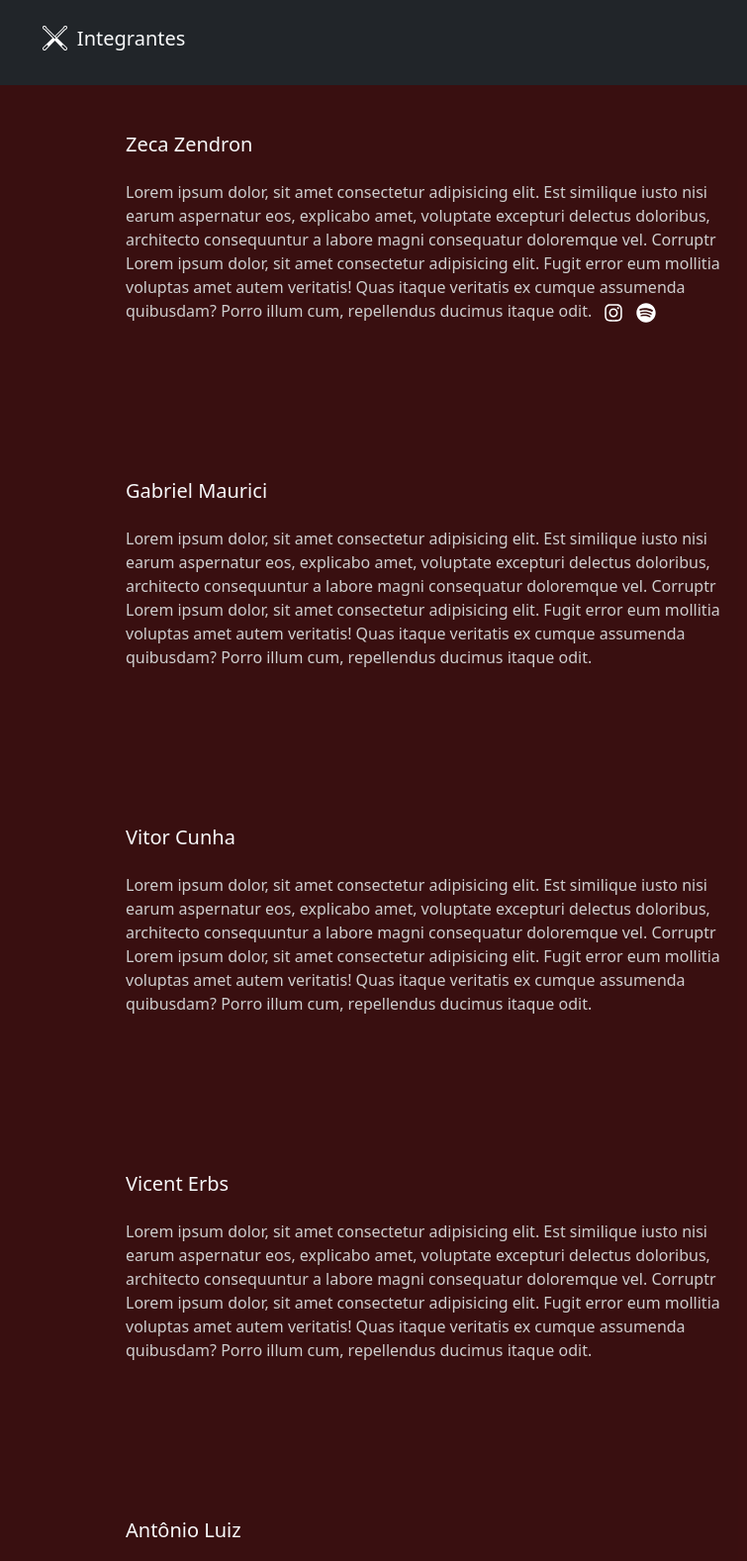
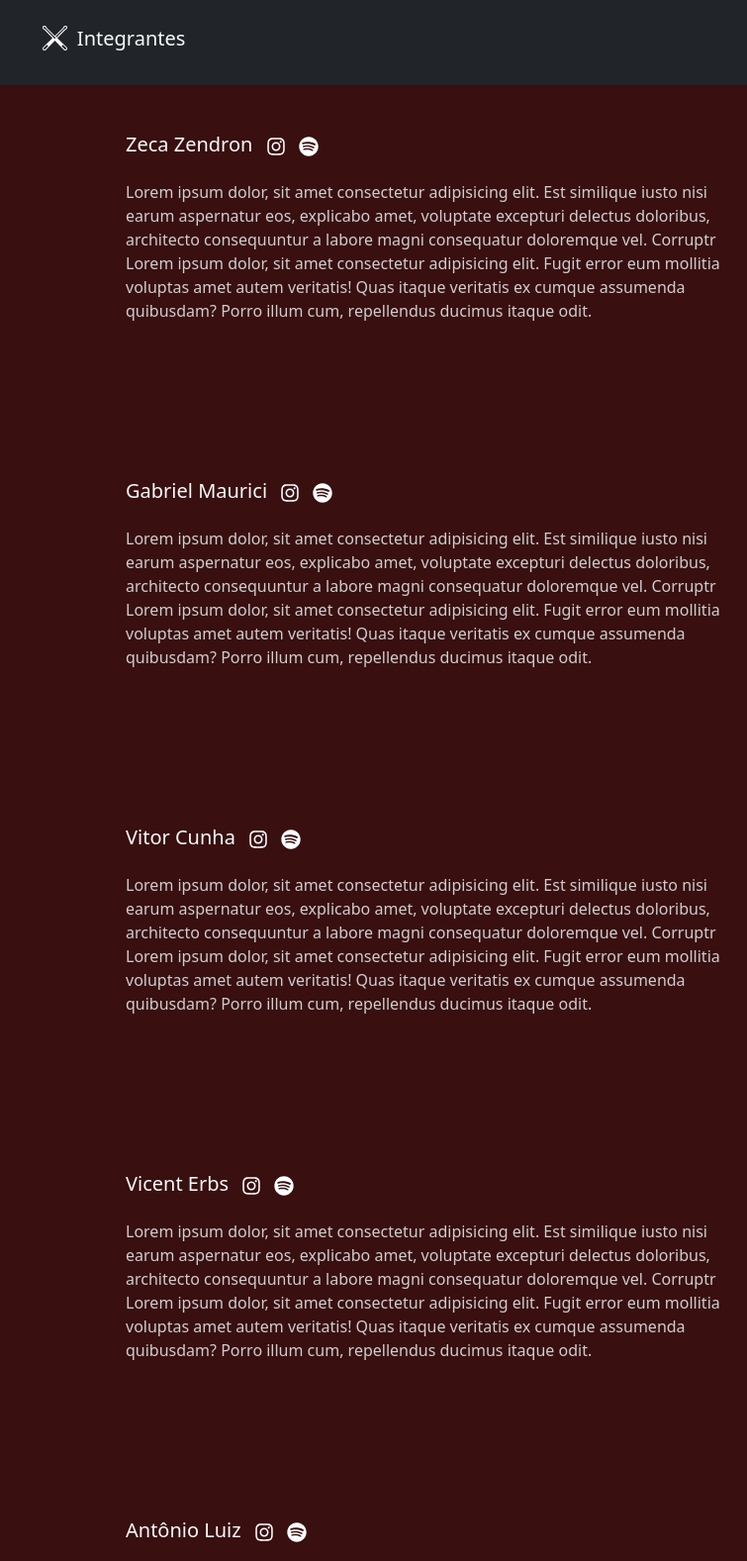
Before and after one commit to gabrielmaurici/site-petala-quinto, a plain HTML site: page index.html in a window 1280 px wide. Shown: the part 1600-3177 px from the top of the page at 99% size, 525-1280 px from the left. Drawn offline with nearby package versions, Linux system fonts and the light colour scheme.

Commit message:
bordas e ícones nos integrantes

```diff
--- a/index.html
+++ b/index.html
@@ -158,12 +158,13 @@
               <img src="./fotos/zeca-longe.jpg" class="img-fluid img-responsive borda-integrantes" alt="Zeca Longe">
             </div>
             <div class="col-md-12 col-xl-6 pb-5">
-              <h5 class="text-light pb-3">Zeca Zendron</h5>
+              <h5 class="text-light pb-3">Zeca Zendron
+                <a class="px-2" href="https://www.instagram.com/zecazn/" target="_blank"><img src="./svg/instagram-brands.svg" class="redes-sociais" alt="Instagram"></a>
+                <a href="https://open.spotify.com/playlist/1N3mWbYC65Gikn42bgd9bX?si=b-43aKvNTMCcxiSbP6lsbA&nd=1" target="_blank"><img src="./svg/spotify-brands.svg" class="redes-sociais" alt="Facebook"></a>
+              </h5>
               <p class="text-justify">
                 Lorem ipsum dolor, sit amet consectetur adipisicing elit. Est similique iusto nisi earum aspernatur eos, explicabo amet, voluptate excepturi delectus doloribus, architecto consequuntur a labore magni consequatur doloremque vel. Corruptr
                 Lorem ipsum dolor, sit amet consectetur adipisicing elit. Fugit error eum mollitia voluptas amet autem veritatis! Quas itaque veritatis ex cumque assumenda quibusdam? Porro illum cum, repellendus ducimus itaque odit.
-                <a class="px-2" href="https://www.instagram.com/zecazn/" target="_blank"><img src="./svg/instagram-brands.svg" class="redes-sociais" alt="Instagram"></a>
-                <a href="https://www.facebook.com/osdalits/" target="_blank"><img src="./svg/spotify-brands.svg" class="redes-sociais" alt="Facebook"></a>
               </p>
             </div>
           </div>
@@ -173,7 +174,10 @@
               <img src="./fotos/maurici-longe.jpg" class="img-fluid img-responsive borda-integrantes" alt="Gabriel Maurici Longe">
             </div>
             <div class="col-md-12 col-xl-6 pb-5">
-              <h5 class="text-light pb-3">Gabriel Maurici</h5>
+              <h5 class="text-light pb-3">Gabriel Maurici
+                <a class="px-2" href="https://www.instagram.com/gabrielmauricii/" target="_blank"><img src="./svg/instagram-brands.svg" class="redes-sociais" alt="Instagram"></a>
+                <a href="https://open.spotify.com/playlist/3mIZsCe5AEojLI7dYHlXhA?si=6a9760762187475e" target="_blank"><img src="./svg/spotify-brands.svg" class="redes-sociais" alt="Facebook"></a>
+              </h5>
               <p class="text-justify">
                 Lorem ipsum dolor, sit amet consectetur adipisicing elit. Est similique iusto nisi earum aspernatur eos,    explicabo amet, voluptate excepturi delectus doloribus, architecto consequuntur a labore magni consequatur doloremque vel. Corruptr
                 Lorem ipsum dolor, sit amet consectetur adipisicing elit. Fugit error eum mollitia voluptas amet autem veritatis! Quas itaque veritatis ex cumque assumenda quibusdam? Porro illum cum, repellendus ducimus itaque odit.
@@ -186,7 +190,10 @@
               <img src="./fotos/cunha-longe.jpg" class="img-fluid img-responsive borda-integrantes" alt="Vitor Cunha Longe">
             </div>
             <div class="col-md-12 col-xl-6 pb-5">
-              <h5 class="text-light pb-3">Vitor Cunha</h5>
+              <h5 class="text-light pb-3">Vitor Cunha
+                <a class="px-2" href="https://www.instagram.com/vitor_cunhaaa/" target="_blank"><img src="./svg/instagram-brands.svg" class="redes-sociais" alt="Instagram"></a>
+                <a href="https://open.spotify.com/playlist/2sdCBzi8keBzJnDRI59s1p?si=ec342abf96214eb5" target="_blank"><img src="./svg/spotify-brands.svg" class="redes-sociais" alt="Facebook"></a>
+              </h5>
               <p class="text-justify">
                 Lorem ipsum dolor, sit amet consectetur adipisicing elit. Est similique iusto nisi earum aspernatur eos, explicabo amet, voluptate excepturi delectus doloribus, architecto consequuntur a labore magni consequatur doloremque vel. Corruptr
                 Lorem ipsum dolor, sit amet consectetur adipisicing elit. Fugit error eum mollitia voluptas amet autem veritatis! Quas itaque veritatis ex cumque assumenda quibusdam? Porro illum cum, repellendus ducimus itaque odit.
@@ -199,7 +206,10 @@
               <img src="./fotos/vicent-longe.jpg" class="img-fluid img-responsive borda-integrantes" alt="Vicent Erbs Longe">
             </div>
             <div class="col-md-12 col-xl-6 pb-5">
-              <h5 class="text-light pb-3">Vicent Erbs</h5>
+              <h5 class="text-light pb-3">Vicent Erbs
+                <a class="px-2" href="https://www.instagram.com/vicenteerbs/" target="_blank"><img src="./svg/instagram-brands.svg" class="redes-sociais" alt="Instagram"></a>
+                <a href="https://open.spotify.com/playlist/2xQjYNItGy6BiTw0n0tFK3?si=ARctH-7vQ1ehIFYMMd_gdA&nd=1" target="_blank"><img src="./svg/spotify-brands.svg" class="redes-sociais" alt="Facebook"></a>
+              </h5>
               <p class="text-justify">
                 Lorem ipsum dolor, sit amet consectetur adipisicing elit. Est similique iusto nisi earum aspernatur eos, explicabo amet, voluptate excepturi delectus doloribus, architecto consequuntur a labore magni consequatur doloremque vel. Corruptr
                 Lorem ipsum dolor, sit amet consectetur adipisicing elit. Fugit error eum mollitia voluptas amet autem veritatis! Quas itaque veritatis ex cumque assumenda quibusdam? Porro illum cum, repellendus ducimus itaque odit.
@@ -212,7 +222,10 @@
               <img src="./fotos/antonio-longe.jpg" class="img-fluid img-responsive borda-integrantes" alt="Antônio Luiz Longe">
             </div>
             <div class="col-md-12 col-xl-6 pb-5">
-              <h5 class="text-light pb-3">Antônio Luiz</h5>
+              <h5 class="text-light pb-3">Antônio Luiz
+                <a class="px-2" href="https://www.instagram.com/antoniolsneto/" target="_blank"><img src="./svg/instagram-brands.svg" class="redes-sociais" alt="Instagram"></a>
+                <a href="https://open.spotify.com/playlist/6Avwqs1uapgEr6RHlN4UnS?si=MJ7LgY_cSV2LTmK834k3Ig&nd=1" target="_blank"><img src="./svg/spotify-brands.svg" class="redes-sociais" alt="Facebook"></a>
+              </h5>
               <p class="text-justify">
                 Lorem ipsum dolor, sit amet consectetur adipisicing elit. Est similique iusto nisi earum aspernatur eos, explicabo amet, voluptate excepturi delectus doloribus, architecto consequuntur a labore magni consequatur doloremque vel. Corruptr
                 Lorem ipsum dolor, sit amet consectetur adipisicing elit. Fugit error eum mollitia voluptas amet autem veritatis! Quas itaque veritatis ex cumque assumenda quibusdam? Porro illum cum, repellendus ducimus itaque odit.
```
